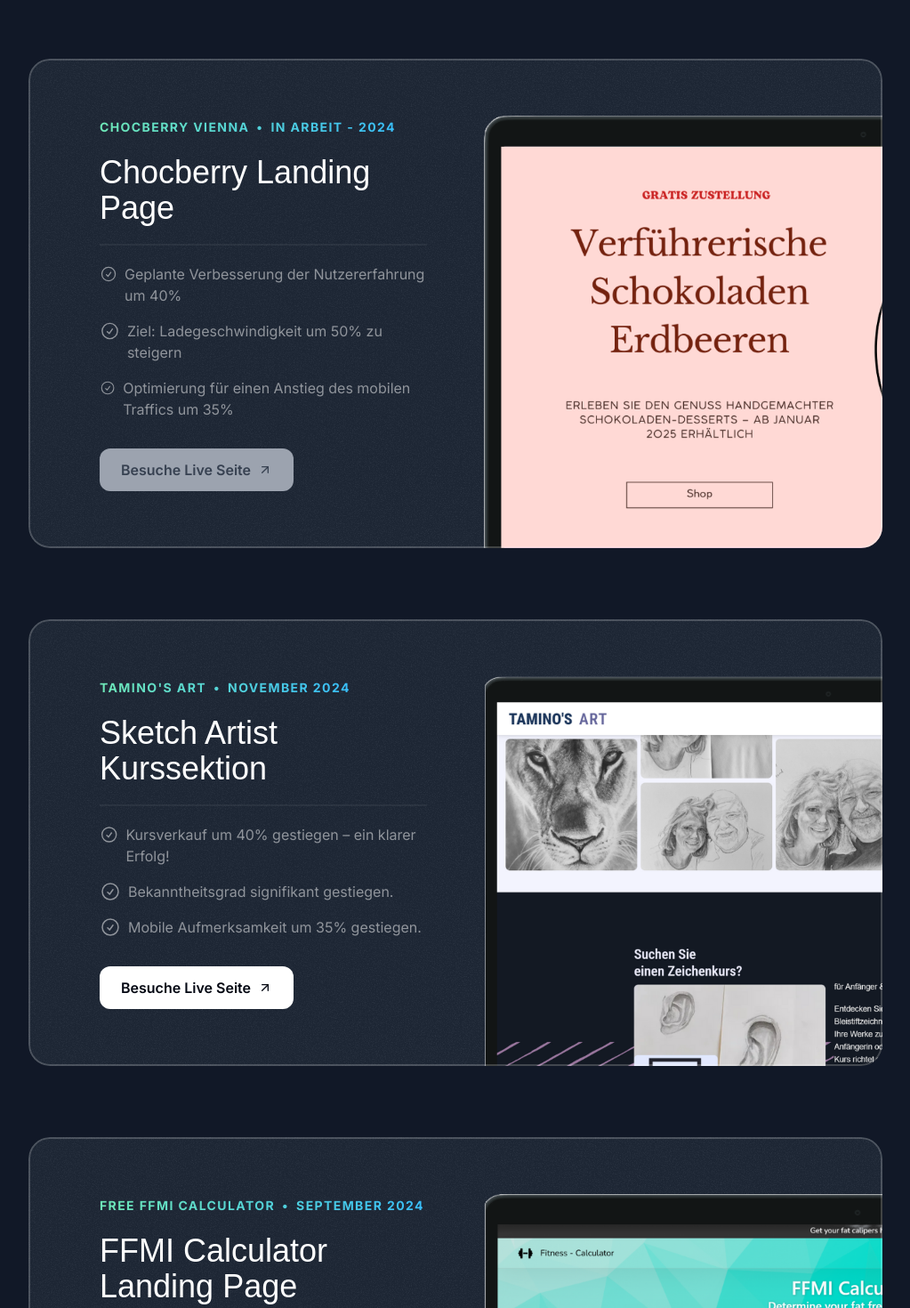
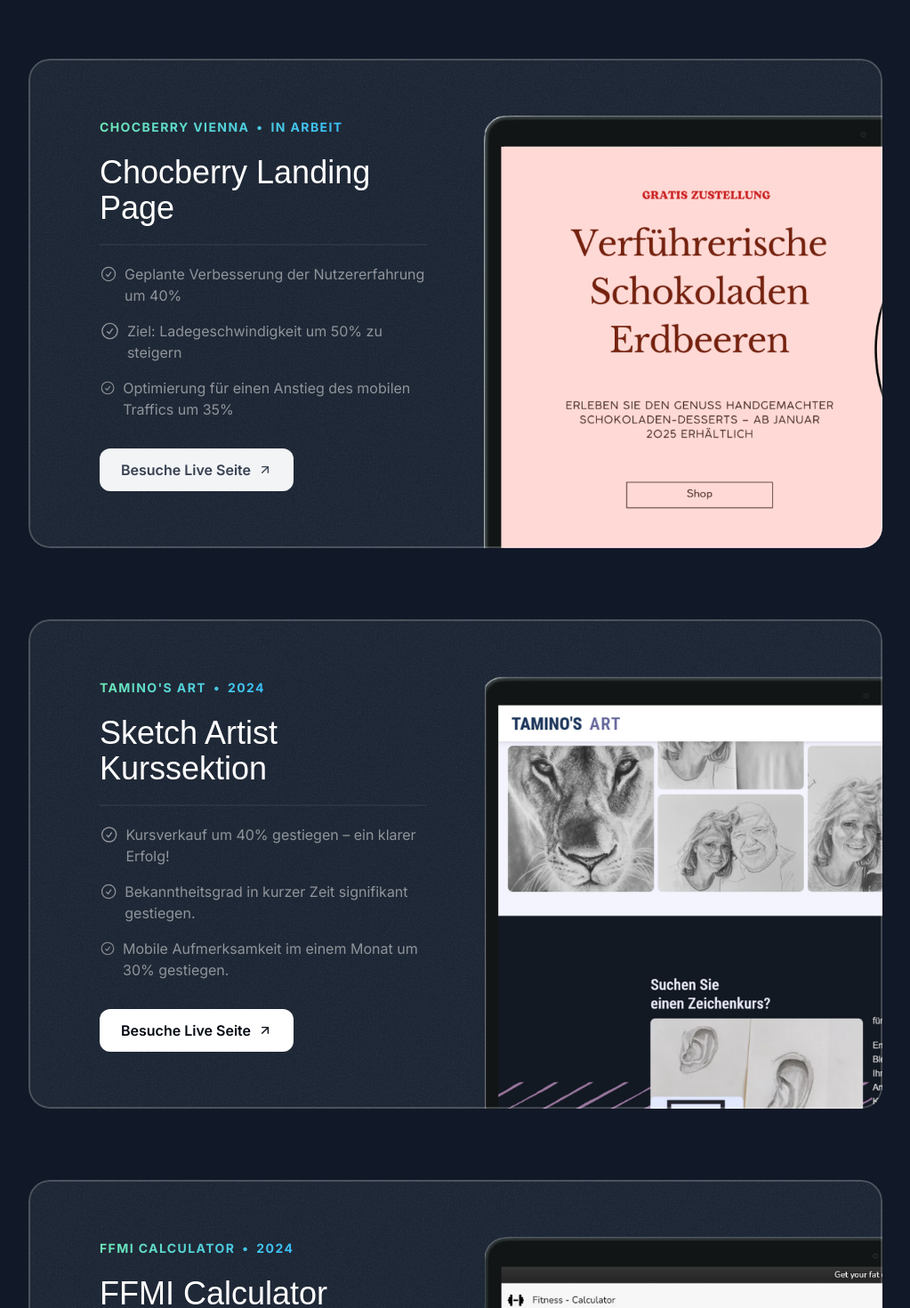
Before and after one commit to DavidBK999/starter-template, a Next.js app: page / in a window 1280 px wide. Shown: the part 1220-2690 px from the top of the page at 89% size, without its empty margins (128-1151 px from the left). Built offline with nearby package versions, Linux system fonts and the light colour scheme; a web font is replaced by a local one.

Commit message:
Finalisiert

```diff
--- a/src/sections/About.tsx
+++ b/src/sections/About.tsx
@@ -103,17 +103,19 @@
             <Card className="h-[320px] md:col-span-2 lg:col-span-1">
               <CardHeader
                 title="Inspiration"
-                description="Dieses Buch hat mir geholfen, durch kleine Gewohnheiten große Veränderungen zu erzielen."
+                description="Mein Lieblingsbuch - kleine Gewohnheiten, große Veränderungen."
               />
-              <div className="w-40 mx-auto mt-2 md:mt-1 hover:mt-0 hover:scale-x-105 transition-all duration-300">
-                <Image src={bookImage} alt="Book cover" />
+              <div className="w-40 mx-auto mt-2 md:mt-1 hover:-mt-5 transition-all duration-500">
+                <a href="https://jamesclear.com/atomic-habits-summary">
+                  <Image src={bookImage} alt="Book cover" />
+                </a>
               </div>
             </Card>
             <Card className="h-[320px]  md:col-span-3 lg:col-span-2">
               <CardHeader
                 title="Expertise"
                 description="Tools, mit denen ich außergewöhnliche Webseiten
-                schaffe."
+                kreire."
                 className=""
               />
               <ToolboxItems
@@ -132,7 +134,7 @@
             <Card className="h-[320px] p-0 flex flex-col md:col-span-3 lg:col-span-2">
               <CardHeader
                 title="Zwischen den Zeilen"
-                description="Was mich außerhalb der digitalen Welt begeistert."
+                description="Was mich auch noch neben der digitalen Welt begeistert."
                 className="px-6 py-6"
               />
               <div className="relative flex-1" ref={constraintRef}>
--- a/src/sections/Projects.tsx
+++ b/src/sections/Projects.tsx
@@ -14,7 +14,7 @@
 const portfolioProjects = [
   {
     company: "Chocberry Vienna",
-    year: "In Arbeit - 2024",
+    year: "In Arbeit",
     title: "Chocberry Landing Page",
     results: [
       { title: "Geplante Verbesserung der Nutzererfahrung um 40%" },
@@ -27,20 +27,20 @@
   },
   {
     company: "Tamino's ART",
-    year: "November 2024",
+    year: "2024",
     title: "Sketch Artist Kurssektion",
     results: [
       { title: "Kursverkauf um 40% gestiegen – ein klarer Erfolg!" },
-      { title: "Bekanntheitsgrad signifikant gestiegen." },
-      { title: "Mobile Aufmerksamkeit um 35% gestiegen." },
+      { title: "Bekanntheitsgrad in kurzer Zeit signifikant gestiegen." },
+      { title: "Mobile Aufmerksamkeit im einem Monat um 30% gestiegen." },
     ],
     link: "https://taminosart.com/",
     disabled: false,
     image: taminosWebseite,
   },
   {
-    company: "Free FFMI Calculator",
-    year: "September 2024",
+    company: "FFMI Calculator",
+    year: "2024",
     title: "FFMI Calculator Landing Page",
     results: [
       { title: "Intensive Nutzung von JavaScript für interaktive Funktionen" },
@@ -59,17 +59,16 @@
   const [showTooltip, setShowTooltip] = useState(false);
 
   const handleClick = () => {
-    // Tooltip für 3 Sekunden anzeigen
     setShowTooltip(true);
     setTimeout(() => {
       setShowTooltip(false);
-    }, 3000); // 3000 ms = 3 Sekunden
+    }, 3000);
   };
 
-  const handleMouseEnter = () => setShowTooltip(true); // Tooltip beim Hover anzeigen (Desktop)
-  const handleMouseLeave = () => setShowTooltip(false); // Tooltip beim Verlassen ausblenden (Desktop)
+  const handleMouseEnter = () => setShowTooltip(true);
+  const handleMouseLeave = () => setShowTooltip(false);
 
-  const handleTouchStart = () => setShowTooltip(true); // Tooltip wird beim Tippen angezeigt (mobil)
+  const handleTouchStart = () => setShowTooltip(true);
   const handleTouchEnd = () => {};
 
   return (
@@ -123,7 +122,7 @@
                       <button
                         className={`h-12 w-full md:w-auto px-6 rounded-xl font-semibold inline-flex items-center justify-center gap-2 mt-8 ${
                           project.disabled
-                            ? "bg-gray-400 text-gray-700 cursor-not-allowed"
+                            ? "bg-gray-100 text-gray-700 cursor-not-allowed"
                             : "bg-white text-gray-950"
                         }`}
                         disabled={project.disabled}
@@ -134,7 +133,7 @@
                       </button>
                     </a>
                     {showTooltip && (
-                      <div className="absolute z-50 top-full mt-2 p-2 bg-gray-700 text-white text-sm rounded-md shadow-lg">
+                      <div className="absolute z-50 top-full mx-0.5 mt-1 p-1.5 px-2 bg-gray-700 text-white text-xs rounded-md shadow-lg">
                         {project.disabled
                           ? "Dieses Projekt wird momentan bearbeitet und ist noch nicht online."
                           : "Seite besuchen"}
```
Also changed, not shown: src/assets/images/ffmi.png, src/assets/images/ffmi1.png (added).
